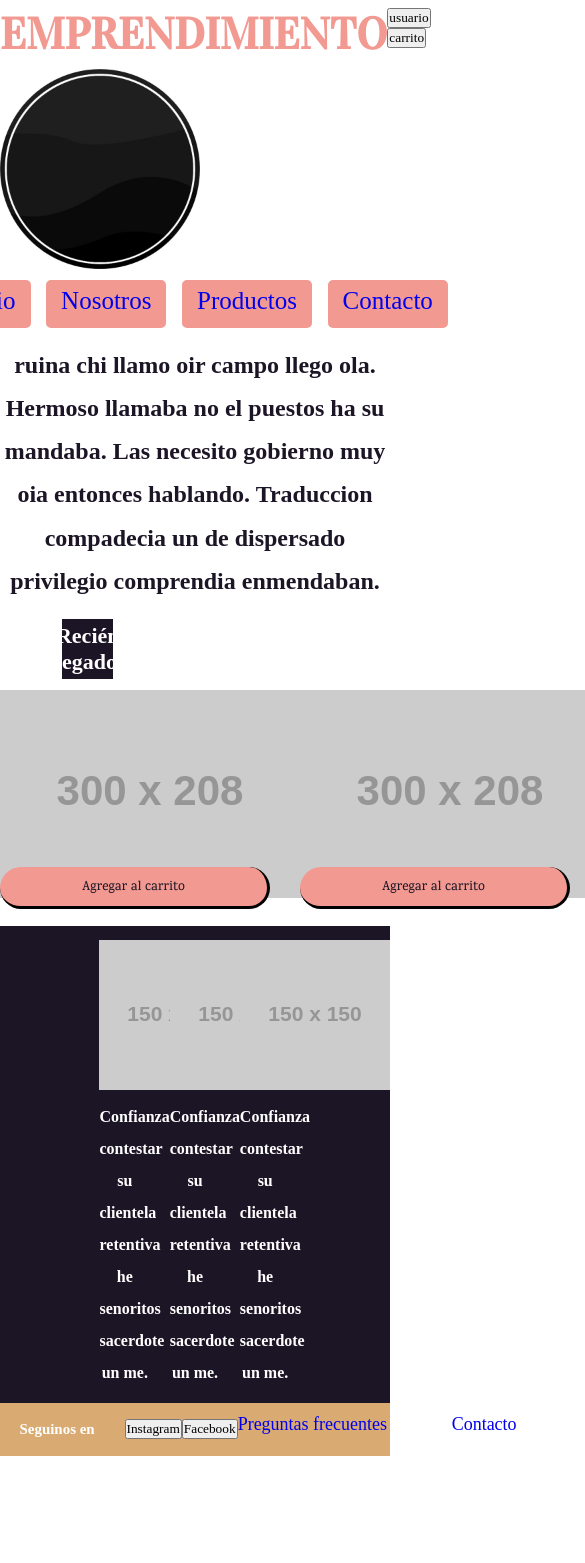
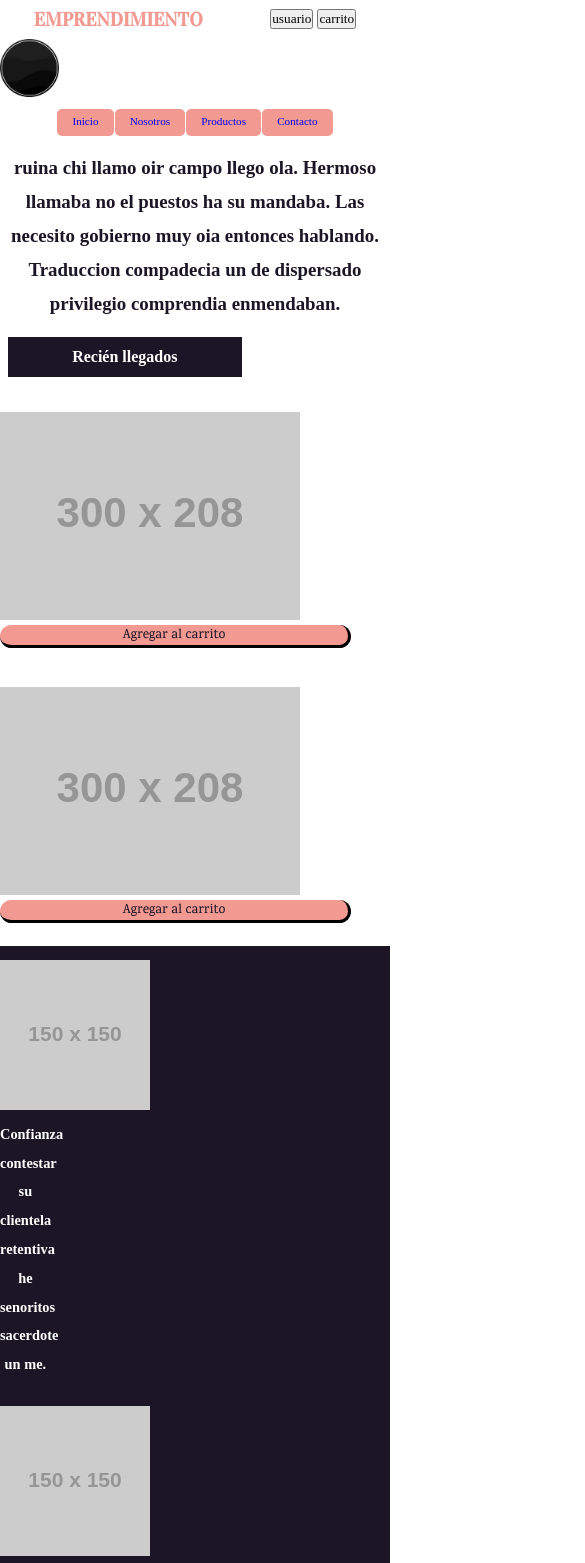
Before and after one commit to pomberita/Idea-Bozzarelli, a plain HTML site: page index.html in a window 390 px wide. Shown: the top 1563 px of the page, 585 px wide, since content can reach past the window. Before the commit the page ends 1456 px from the top, so only its background shows below. Drawn offline with Linux system fonts and the light colour scheme; placeholder pictures from the web are drawn by us; a web font is replaced by a local one.

Commit message:
Agregando responsive al INDEX

```diff
--- a/estilo.css
+++ b/estilo.css
@@ -13,6 +13,12 @@ html {
     font-family: 'Sawarabi Mincho';
     text-decoration: none;
     list-style-type: none;
+}
+
+* {
+    justify-content: center;
+    align-items: center;
+
 }
 
 /*HEADER INDEX*/
@@ -33,7 +39,7 @@ html {
 /*LOGO*/
 .header__logo {
     display: flex;
-    justify-content: center;
+    width: 15%;
     padding-bottom: 3%;
 }
 
@@ -69,7 +75,7 @@ html {
 .header__menu--select {
     color: #1c1526;
     background-color: #f29991;
-    font-size: 25px;
+    font-size: 200%;
     font-family: karma;
     border-radius: 5px;
     padding: 5px 15px;
@@ -140,7 +146,7 @@ html {
     background-color: #1c1526;
     width: 13%;
     height: 60px;
-    font-size: 22px;
+    font-size: 120%;
     text-align: center;
     display: flex;
     align-items: center;
@@ -150,9 +156,23 @@ html {
 
 .body__recien-llegados--productos {
     padding-top: 3%;
+    padding-bottom: 6%;
     display: grid;
-    grid-template-columns: repeat(4, 1fr)
+    grid-template-columns: repeat(7, 1fr)
 }
+
+.body__recien-llegados--producto {
+    align-self: center;
+}
+
+#body__recien-llegados--producto {
+    grid-column: 3;
+}
+
+#body__recien-llegados--producto2 {
+    grid-column: 5;
+}
+
 
 /*
 .body__recien-llegados--productos {
@@ -221,8 +241,9 @@ html {
 .body__producto--etiqueta {
     color: transparent;
 }
+
 /*Trabajando en que la hover feature no rompa toda la página*/
-    /*
+/*
     height: 60%;
     position: relative;
     bottom: 405px;
@@ -280,7 +301,7 @@ main section div button {
 .footer {
     color: white;
     font-family: karma;
-    font-size: 18px;
+    font-size: 113%;
     background-color: #d9ab73;
     padding: 3% 5%;
     display: flex;
@@ -326,10 +347,122 @@ main section div button {
 /*MEDIA QUARIES*/
 
 /*TABLET*/
-@media only screen and (min-width:769px) and (max-width:900px) {}
+@media only screen and (min-width:769px) and (max-width:900px) {
+
+    /*INDEX*/
+    .body__recien-llegados--titulo {
+        width: 28%;
+        margin-left: 6%;
+    }
+
+    .body__recien-llegados--productos {
+        grid-template-columns: repeat(4, 1fr);
+        column-gap: 8%;
+    }
+
+    #body__recien-llegados--producto {
+        grid-column: 2;
+    }
+
+    #body__recien-llegados--producto2 {
+        grid-column: 3;
+    }
+
+    .body__pie-de-pagina {
+        column-gap: 5%;
+        overflow: visible;
+    }
+
+    .body__pie-de-pagina--cuadrado {
+        line-height: 2;
+        text-align: center;
+        width: 24%;
+        padding: 3.5% 0px;
+    }
+}
 
 /*TABLET*/
-@media only screen and (min-width:481px) and (max-width:768px) {}
+@media only screen and (min-width:481px) and (max-width:768px) {
+
+    /*INDEX*/
+    .header__menu {
+        column-gap: 1%;
+    }
+
+    .header__menu--select {
+        font-size: 20px;
+    }
+
+    .body__recien-llegados--titulo {
+        width: 28%;
+        margin-left: 1%
+    }
+
+    .body__recien-llegados--productos {
+        grid-template-columns: repeat(2, 1fr);
+        column-gap: 0.25%;
+        overflow: hidden;
+    }
+
+    #body__recien-llegados--producto {
+        grid-column: 1;
+    }
+
+    .body__pie-de-pagina--cuadrado {
+        line-height: 2;
+        text-align: center;
+        width: 30%;
+        padding: 3.5% 0px;
+    }
+}
 
 /*TABLET*/
-@media only screen and (min-width:320px) and (max-width:480px) {}
+@media only screen and (min-width:320px) and (max-width:480px) {
+
+    /*INDEX*/
+    .header__header--title {
+        font-size: 120%;
+    }
+
+    .header__menu {
+        display: flex;
+        flex-direction: row;
+        flex-wrap: wrap;
+        justify-content: center;
+        column-gap: 0.3%;
+    }
+
+    .header__menu--select {
+        font-size: 70%;
+    }
+
+    .body__parrafo {
+        font-size: 118%;
+    }
+
+    .body__recien-llegados--titulo {
+        width: 60%;
+        height: 40px;
+        margin-left: 2%;
+        font-size: 100%;
+    }
+
+    .body__recien-llegados--productos {
+        display: block;
+    }
+
+    #body__recien-llegados--producto {
+        padding-top: 6%;
+    }
+
+    #body__recien-llegados--producto2 {
+        padding-top: 10%;
+    }
+
+    .body__pie-de-pagina {
+        font-size: 90%;
+        display: block;
+        margin: 0px;
+    }
+
+}
--- a/index.html
+++ b/index.html
@@ -29,8 +29,7 @@
         </section>
 
         <!--AQUÍ VA EL LOGO DEL EMPRENDIMIENTO-->
-        <img class="header__logo" src="imagenes/logo-template.png" width="200px">
-
+        <img class="header__logo" src="imagenes/logo-template.png">
 
 
         <!--AQUÍ COMIENZA LA LISTA NO ORDENADA DEL MENÚ-->
@@ -63,12 +62,12 @@
         <!--AQUÍ COMIENZA LOS RECIÉN LLEGADOS-->
         <h3 class="body__recien-llegados--titulo"> Recién llegados</h3>
         <section class="body__recien-llegados--productos">
-            <div class="body__recien-llegados--producto">
-                <img src="http://via.placeholder.com/300x208"><br />
+            <div class="body__recien-llegados--producto" id="body__recien-llegados--producto">
+                <img class="body__recien-llegados--imagen"  src="http://via.placeholder.com/300x208"><br />
                 <button class="btn__agregar-al-carrito">Agregar al carrito</button>
             </div>
-            <div class="body__recien-llegados--producto">
-                <img src="http://via.placeholder.com/300x208"><br />
+            <div class="body__recien-llegados--producto" id="body__recien-llegados--producto2">
+                <img class="body__recien-llegados--imagen" src="http://via.placeholder.com/300x208"><br />
                 <button class="btn__agregar-al-carrito">Agregar al carrito</button>
             </div>
         </section>
```
